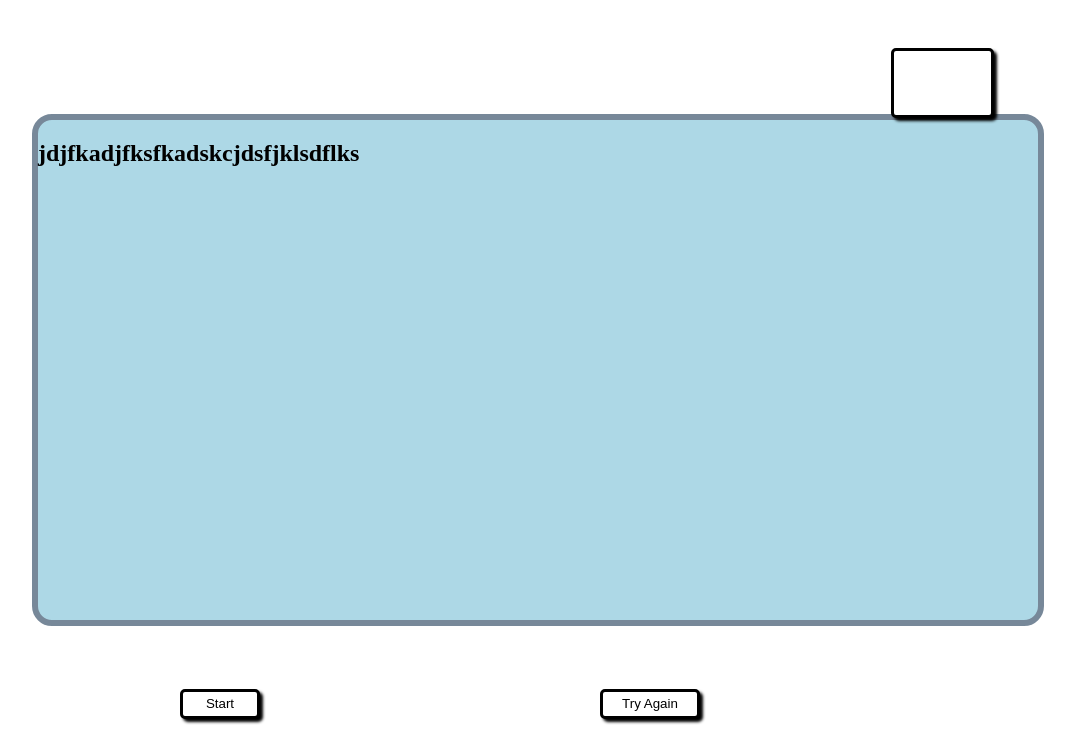
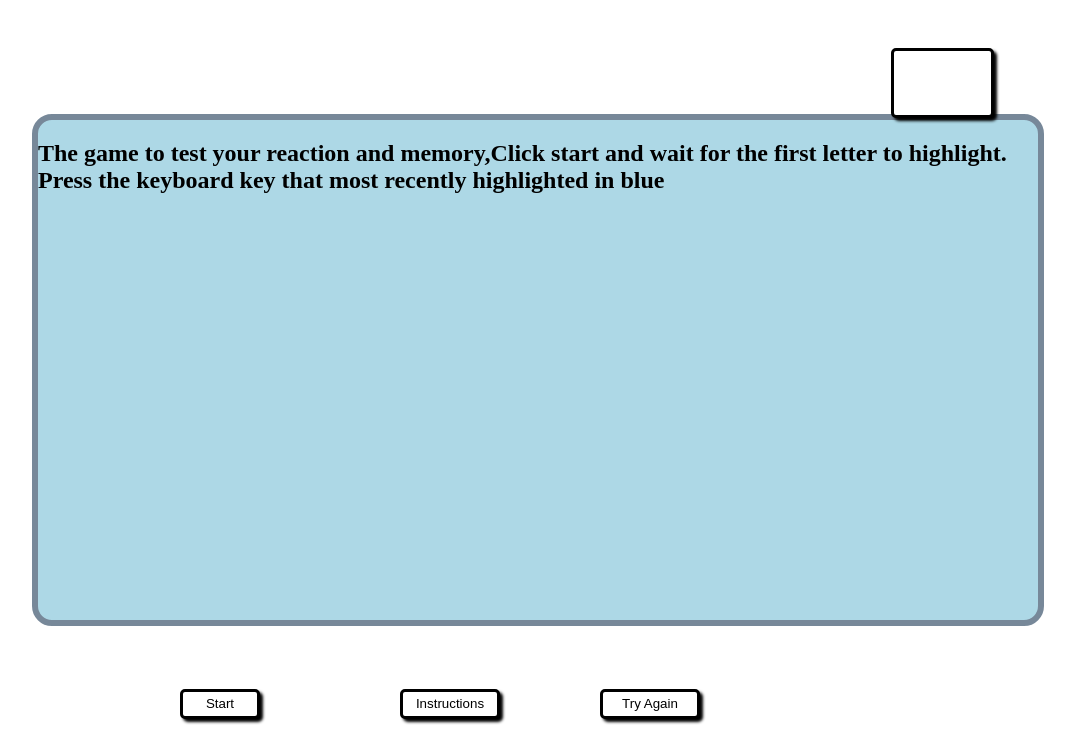
Before and after one commit to Omaynard/Key-Act, a plain HTML site: page index.html in a window 1280 px wide. Shown: the part 61-800 px from the top of the page, without its empty margins (108-1183 px from the left). Drawn offline with nearby package versions, Linux system fonts and the light colour scheme; animation ran at ten frames a second.

Commit message:
added instruction button that doesnt work properly

```diff
--- a/index.html
+++ b/index.html
@@ -11,7 +11,7 @@
 <h1> KEY-act</h1>
 
 <div class= 'container'>
-<h2 class= 'instruction'> jdjfkadjfksfkadskcjdsfjklsdflks</h2>
+<h2 class= 'instruction'> The game to test your reaction and memory,Click start and wait for the first letter to highlight. Press the keyboard key that most recently highlighted in blue </h2>
 <div class= 'keys'> A </div>
 <div class= 'keys'> B </div>
 <div class= 'keys'> C </div>
@@ -27,7 +27,7 @@
 <div class= 'keys'> M </div>
 <div class= 'keys'> N </div>
 <div class= 'keys'> O </div>
-<div class= 'keys'> P </div>
+<!-- <div class= 'keys'> P </div>
 <div class= 'keys'> Q </div>
 <div class= 'keys'> R </div>
 <div class= 'keys'> S </div>
@@ -37,7 +37,7 @@
 <div class= 'keys'> W </div>
 <div class= 'keys'> X </div>
 <div class= 'keys'> Y </div>
-<div class= 'keys'> Z </div>
+<div class= 'keys'> Z </div>  -->
 
 
 
@@ -46,6 +46,7 @@
 </div>
 <button type='button' id ='startbutton'> Start </button>
 <button type='button' id = 'resetButton'> Try Again</button>
+<button type='button' id = 'instructionButton'>Instructions</button>
 <span class='wCount'></span>
 
 </body>
--- a/main.js
+++ b/main.js
@@ -6,17 +6,20 @@ $(function(){
 	var createdTime = 0;
 	var wrongCount = 0;
 	var $buttonstart = $('#startbutton');
+	var $instructionButton = $('#instructionButton');
 	Instruction();
 
 
 	function Instruction(){
 		$divs.css('visibility','hidden')
+		$('.instruction').css('visibility','visible');
+
+		$instructionButton.click(playLetter);
+
+	}
 
 
-
-
-
-	}
+	$instructionButton.click(Instruction)
 
 
 
@@ -92,7 +95,7 @@ $(function(){
 
 
   	var $ds = $divs.not('.flip');
-  	if($ds.length == 26){
+  	if($ds.length == 15){
   		createdTime = Date.now();
 		 	console.log(createdTime);
 		}
--- a/style.css
+++ b/style.css
@@ -87,7 +87,6 @@ h1{
 .wCount{
 	height :64px;
 	width:97px;
-
 	margin:0 auto;
 	background-color: white;
 	position: absolute;
@@ -97,6 +96,20 @@ h1{
 	border: solid black;
 	box-shadow: 3px 3px 3px;
 
+
+}
+#instructionButton{
+	margin:0 auto;
+	position:absolute;
+	width: 100px;
+	height: 30px;
+	border-radius: 5px;
+	background-color:white;
+	margin-top: 670px;
+	margin-left:500px;
+	border-radius:5px;
+	border: solid black;
+	box-shadow: 3px 3px 3px;
 
 }
 
```
